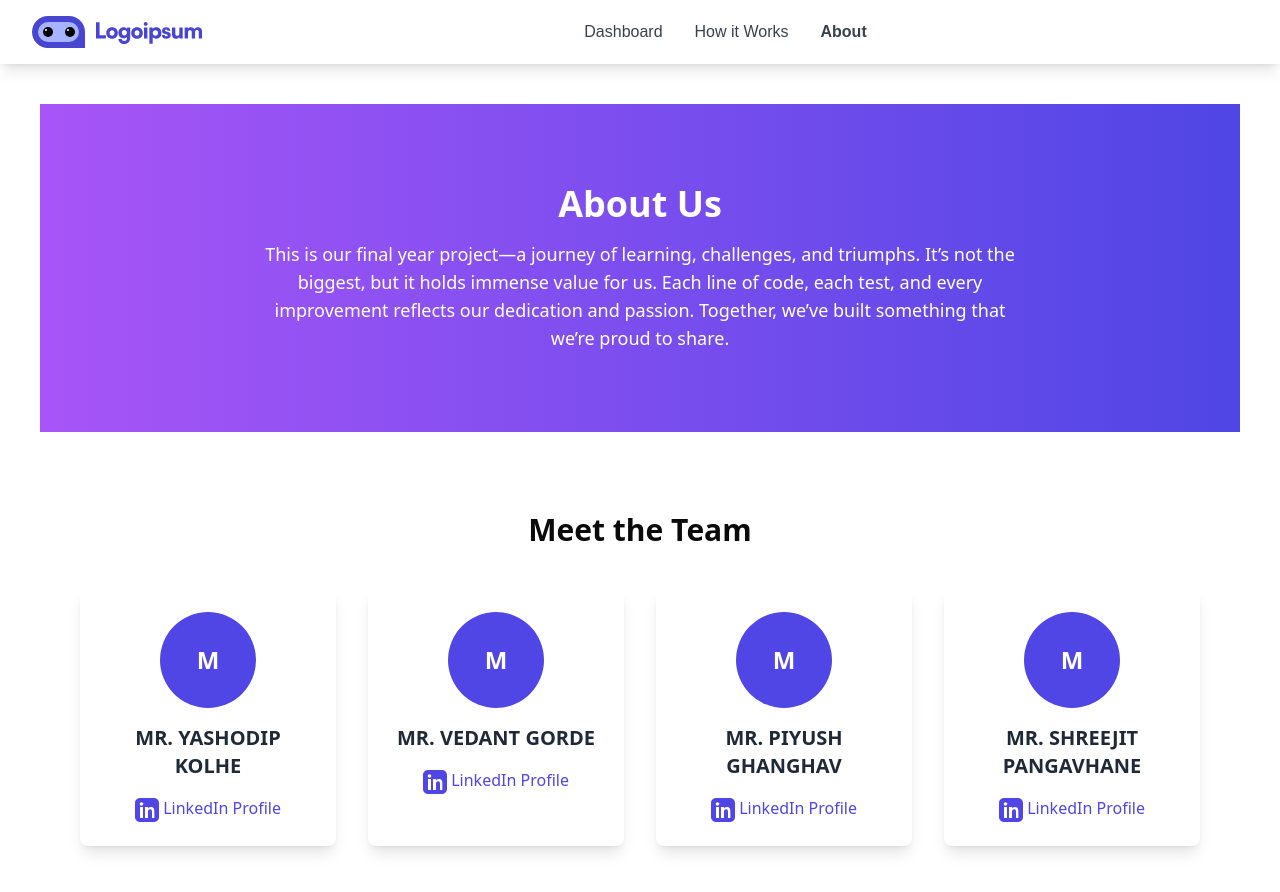
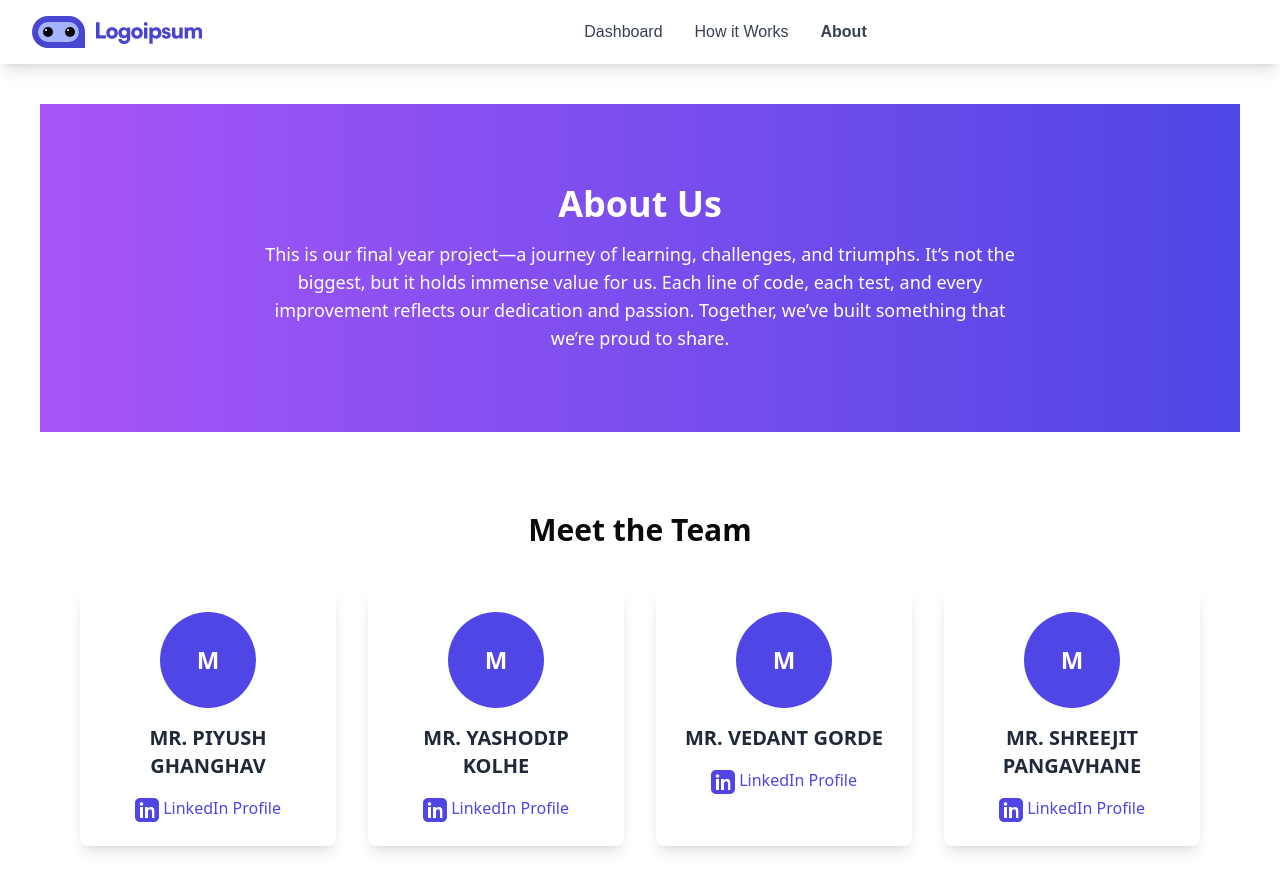
Before and after one commit to piyush-ghanghav/Interview-Assistant, a Next.js app: page /about in a window 1280 px wide. Shown: the top 892 px of the page. Built offline with nearby package versions, Linux system fonts and the light colour scheme.

Commit message:
Minor Fixes

```diff
--- a/app/about/page.jsx
+++ b/app/about/page.jsx
@@ -3,6 +3,10 @@ import Header from '../dashboard/_components/Header';
 
 function About() {
   const teamMembers = [
+    {
+      name: "MR. PIYUSH GHANGHAV",
+      linkedin: "https://www.linkedin.com/in/piyush-ghanghav/",
+    },
     {
       name: "MR. YASHODIP KOLHE",
       linkedin: "https://www.linkedin.com/in/yashodip-kolhe-68732a233/",
@@ -10,10 +14,6 @@ function About() {
     {
       name: "MR. VEDANT GORDE",
       linkedin: "https://www.linkedin.com/in/vedant-gorde/",
-    },
-    {
-      name: "MR. PIYUSH GHANGHAV",
-      linkedin: "https://www.linkedin.com/in/piyush-ghanghav/",
     },
     {
       name: "MR. SHREEJIT PANGAVHANE",
--- a/package.json
+++ b/package.json
@@ -82,7 +82,7 @@
     "lucide-react": "^0.446.0",
     "moment": "^2.30.1",
     "multer": "^1.4.5-lts.1",
-    "next": "^14.2.13",
+    "next": "^14.2.23",
     "next-connect": "^1.0.0",
     "next-themes": "^0.3.0",
     "pdf-lib": "^1.17.1",
```
Also changed, not shown: 1 other file (tests, documents, lock files or other folders).
